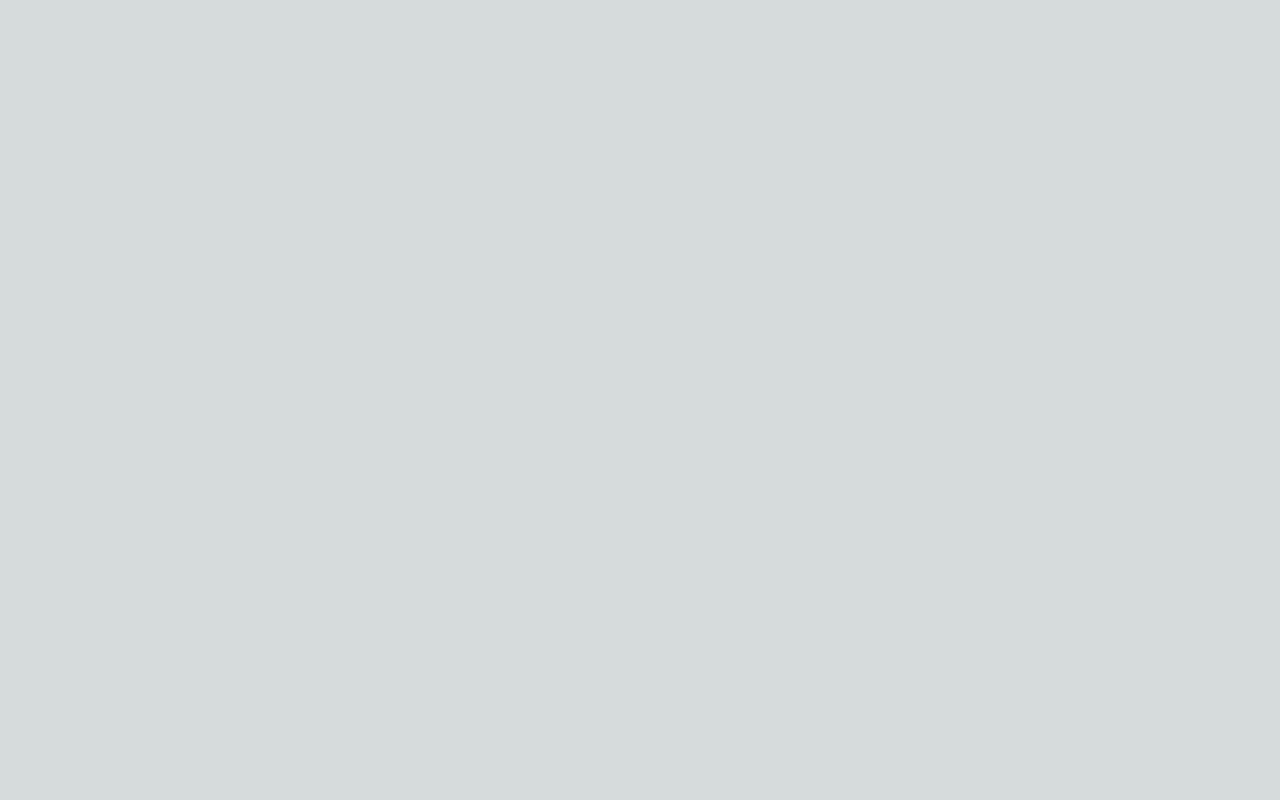
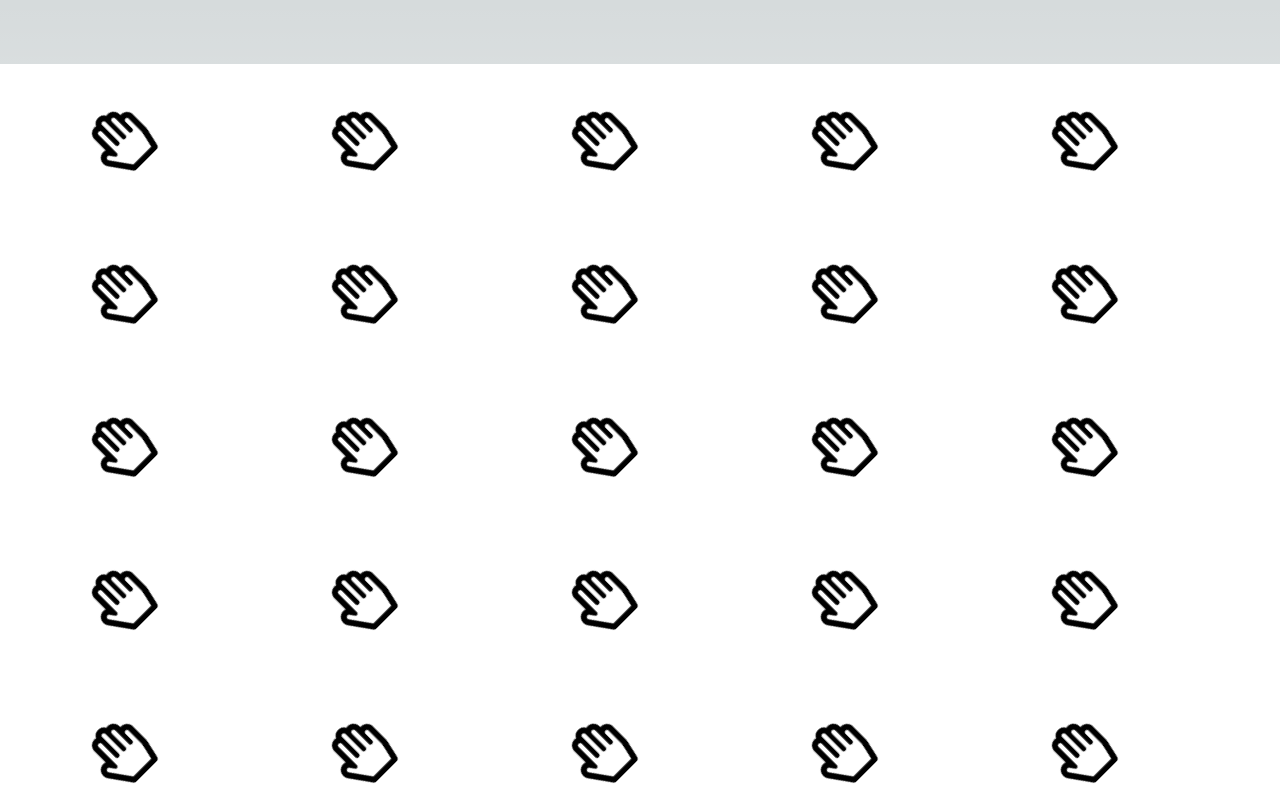
Before and after one commit to AelElliotBanyard/VKPics, a Next.js app in the folder CODE/: page / in a window 1280 px wide. Built offline with nearby package versions, Linux system fonts and the light colour scheme.

Commit message:
add bg to layout

```diff
--- a/CODE/app/globals.css
+++ b/CODE/app/globals.css
@@ -25,3 +25,14 @@ body {
     )
     rgb(var(--background-start-rgb));
 }
+
+@layer components {
+  body,
+  html {
+    @apply h-full;
+  }
+
+  .background {
+    @apply absolute top-16 left-0 right-0 bottom-0 -z-10 bg-main dark:bg-main-dark;
+  }
+}
--- a/CODE/app/layout.tsx
+++ b/CODE/app/layout.tsx
@@ -15,7 +15,9 @@ export default function RootLayout({
 }) {
   return (
     <html lang="en">
-      <body className={inter.className}>{children}</body>
+      <body className={inter.className}>
+        <div className="background">{children}</div>
+      </body>
     </html>
   );
 }
```
